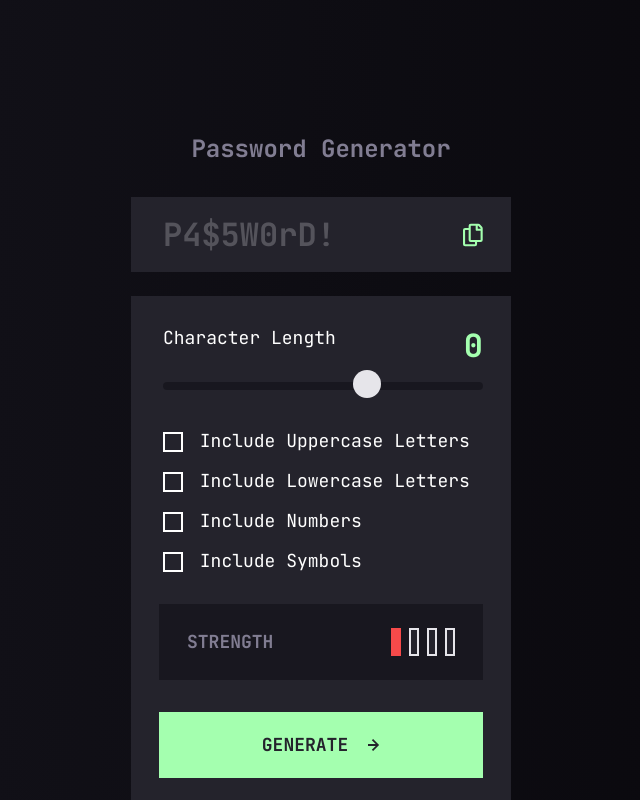
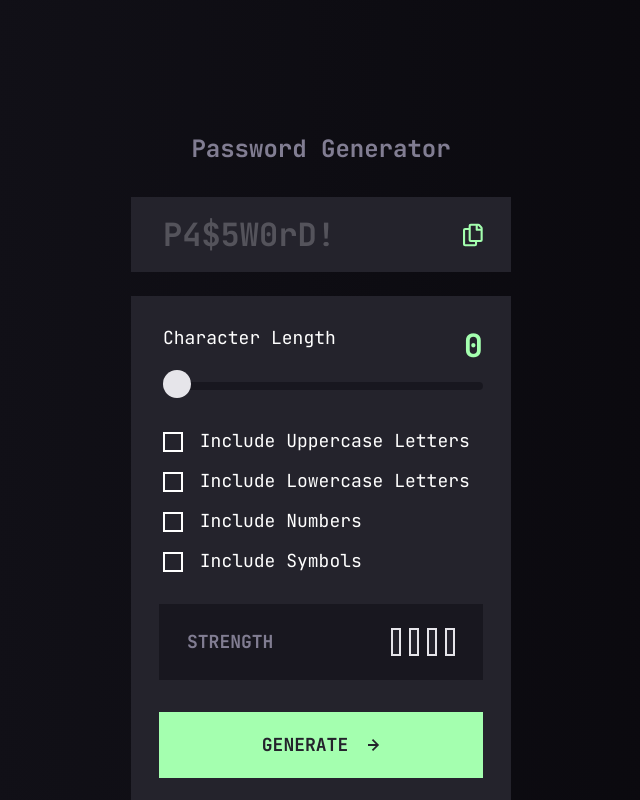
Before and after one commit to sibyl1a/FM-Password-generator, a website: page index.html in a window 1280 px wide. Both pictures are taken after a click on the button "GENERATE". Shown: the top 800 px of the page, without its empty margins (319-959 px from the left). Drawn offline with Linux system fonts and the light colour scheme.

Commit message:
changes via report

```diff
--- a/index.html
+++ b/index.html
@@ -1,5 +1,4 @@
-<!doctype html>
-<html>
+<!DOCTYPE html>
 <head>
   <meta charset="UTF-8">
   <meta name="viewport" content="width=device-width, initial-scale=1.0">
@@ -7,10 +6,11 @@
   <link rel="stylesheet" href="https://cdnjs.cloudflare.com/ajax/libs/font-awesome/7.0.1/css/all.min.css" integrity="sha512-2SwdPD6INVrV/lHTZbO2nodKhrnDdJK9/kg2XD1r9uGqPo1cUbujc+IYdlYdEErWNu69gVcYgdxlmVmzTWnetw==" crossorigin="anonymous" referrerpolicy="no-referrer" />
 </head>
 <body class="min-h-screen bg-linear-to-r from-grey-900 to-grey-950 flex flex-col">
+  <main>
     <div id="passMain" class="2xl:mx-[650px] xl:mb-[195px] xl:mt-[133px] xl:mx-[450px] lg:mb-[195px] lg:mt-[133px] lg:mx-[300px]  md:my-[133px] md:mx-[114px] mx-4 my-[65px] flex-1 flex flex-col items-center gap-4">
         <h3 class="md:text-2xl! md:mb-4 text-preset-4">Password Generator</h3>
         <div class="md:pr-7 w-full flex items-center p-4 bg-grey-800">
-          <input id="password-text" placeholder="P4$5W0rD!" class="md:text-[32px]! md:pl-4 text-preset-2 text-white! placeholder:text-grey-700 w-full bg-grey-800 outline-none"/>
+          <input id="password-text" placeholder="P4$5W0rD!" aria-label="field for result of password generating" class="md:text-[32px]! md:pl-4 text-preset-2 text-white! placeholder:text-grey-700 w-full bg-grey-800 outline-none"/>
           <span id="copied" class="text-preset-4 text-green-200! mr-3 hidden">COPIED</span>
           <svg id="copy" onclick="copyToClipboard()" class="hover:cursor-pointer fill-current text-green-200 hover:text-white" width="21" height="24" viewBox="0 0 21 24" xmlns="http://www.w3.org/2000/svg"><path d="M20.341 3.091 17.909.659A2.25 2.25 0 0 0 16.319 0H8.25A2.25 2.25 0 0 0 6 2.25V4.5H2.25A2.25 2.25 0 0 0 0 6.75v15A2.25 2.25 0 0 0 2.25 24h10.5A2.25 2.25 0 0 0 15 21.75V19.5h3.75A2.25 2.25 0 0 0 21 17.25V4.682a2.25 2.25 0 0 0-.659-1.591ZM12.469 21.75H2.53a.281.281 0 0 1-.281-.281V7.03a.281.281 0 0 1 .281-.281H6v10.5a2.25 2.25 0 0 0 2.25 2.25h4.5v1.969a.282.282 0 0 1-.281.281Zm6-4.5H8.53a.281.281 0 0 1-.281-.281V2.53a.281.281 0 0 1 .281-.281H13.5v4.125c0 .621.504 1.125 1.125 1.125h4.125v9.469a.282.282 0 0 1-.281.281Zm.281-12h-3v-3h.451c.075 0 .147.03.2.082L18.667 4.6a.283.283 0 0 1 .082.199v.451Z" fill="currentColor"/></svg>
         </div>
@@ -19,7 +19,7 @@
             <h3 class="md:text-[18px]! md:pl-4 md:font-normal! text-preset-4 text-white! md:mb-4">Character Length</h3>
             <span id="display" class="md:text-[32px]! text-preset-2 text-green-200!">0</span>
           </div>
-          <input id="slider" type="range" min="0" max="20" value="13" class="mb-8 md:pl-4"/>
+          <input id="slider" type="range" aria-label="slider for picking length of the password" min="0" max="20" value="0" class="mb-8 md:pl-4"/>
           <fieldset class="md:text-[18px]/4! md:font-normal! text-preset-4 text-white! flex flex-col gap-4 mb-6 md:pl-4 md:gap-5 md:mb-8">
             <div>
               <input type="checkbox" id="upperCaseLetters" name="upperCaseLetters" />
@@ -56,10 +56,9 @@
               <svg width="12" height="12" xmlns="http://www.w3.org/2000/svg"><path fill="currentColor" d="m5.106 12 6-6-6-6-1.265 1.265 3.841 3.84H.001v1.79h7.681l-3.841 3.84z"/></svg>
             </button>
           </div>
-
-
         </div>
     </div>
     <script src="script.js" defer></script>
+  </main>
 </body>
 </html>
--- a/script.js
+++ b/script.js
@@ -105,6 +105,10 @@ function passStrength(password){
 
     if(password.length===0){
         passStr.innerHTML = "";
+        bars.forEach(bar=>{
+            bar.style.backgroundColor = "#24232C";
+            bar.style.border = "2px solid #E6E5EA";
+        })
     }
 }
 
```
